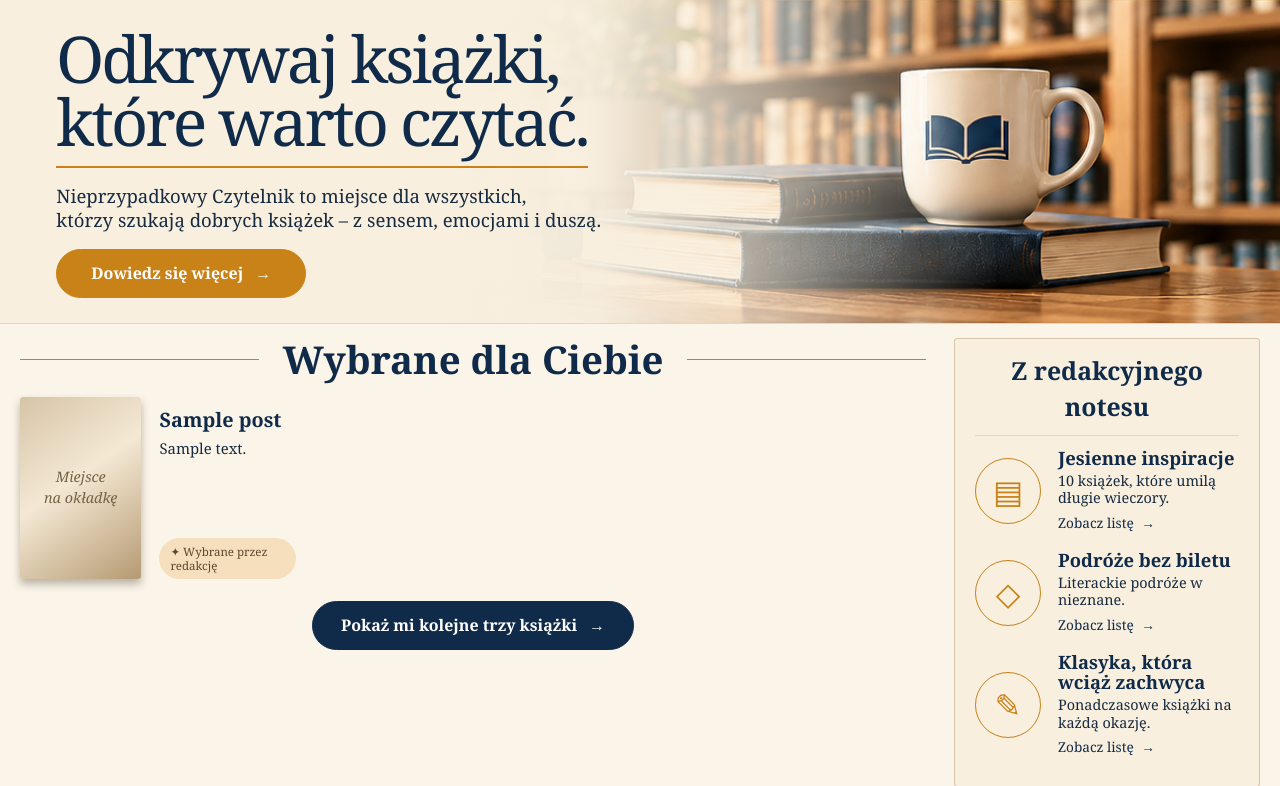
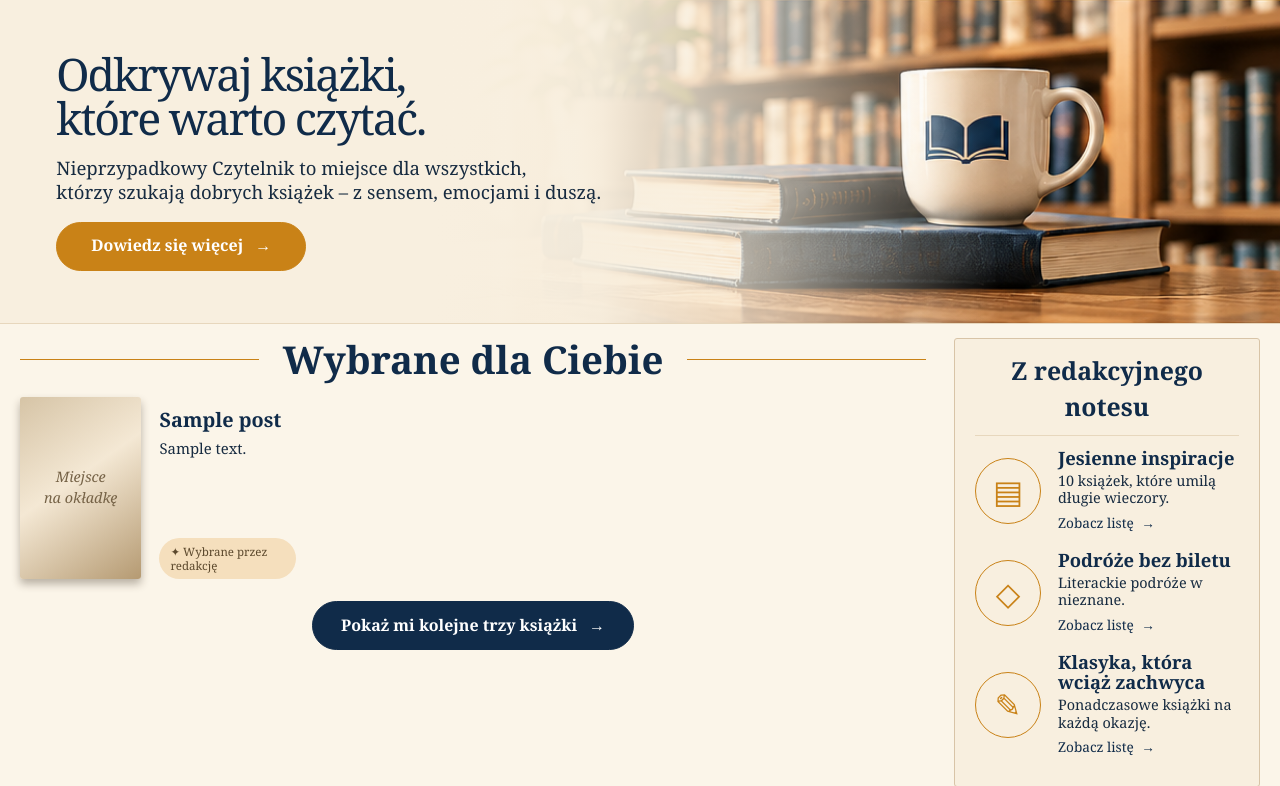
Before and after one commit to PJ-git-konto/Nieprzypadkowy-Czytelnik-WWW, a WordPress theme: template theme/front-page.php in a window 1280 px wide. Shown: the part 123-909 px from the top of the page. Run offline with PHP 8.4 and a stand-in for WordPress, Linux system fonts and the light colour scheme; the site name, menu and one post (Sample post) are stand-ins, and other content is empty.

Commit message:
Fix hero heading clipping and remove divider

```diff
--- a/theme/style.css
+++ b/theme/style.css
@@ -39,8 +39,8 @@ button,input{font:inherit}
 .nc-menu-toggle{display:none}
 .nc-main{width:100%;overflow:hidden}
 .nc-hero{position:relative;height:324px;min-height:0;display:flex;align-items:center;overflow:hidden;border-bottom:1px solid var(--nc-line);background-color:#f8efdf;background-image:linear-gradient(90deg,#f8efdf 0%,#f8efdf 34%,rgba(248,239,223,.96) 47%,rgba(248,239,223,.62) 61%,rgba(248,239,223,0) 78%),url("assets/images/hero-ksiazki-kubek.png");background-repeat:no-repeat;background-position:center,right center;background-size:100% 100%,auto 100%}
-.nc-hero-copy{position:relative;z-index:1;width:min(100%,780px);padding:27px 24px 25px max(4.4%,calc((100vw - 1430px)/2))}
-.nc-hero h1{display:table;margin:0 0 16px;padding-bottom:13px;border-bottom:2px solid var(--nc-gold);color:var(--nc-navy);font-size:clamp(calc(2.6rem - 2px),calc(5.2vw - 2px),calc(4.7rem - 2px));font-weight:400;line-height:.98;letter-spacing:-.045em}
+.nc-hero-copy{position:relative;z-index:1;width:min(100%,780px);padding:18px 24px 18px max(4.4%,calc((100vw - 1430px)/2))}
+.nc-hero h1{display:table;max-width:100%;margin:0 0 16px;padding:0;border:0;color:var(--nc-navy);font-size:clamp(2.2rem,3.5vw,3.4rem);font-weight:400;line-height:.98;letter-spacing:-.045em}
 .nc-hero-copy p{max-width:650px;margin:0 0 17px;font-size:clamp(1rem,1.45vw,1.28rem);line-height:1.3}
 .nc-button{display:inline-flex;align-items:center;justify-content:center;gap:12px;min-height:49px;padding:11px 28px;border:1px solid var(--nc-navy);border-radius:28px;background:var(--nc-navy);color:white;font-size:1rem;font-weight:700;cursor:pointer;transition:transform .2s,background .2s}
 .nc-button:hover{transform:translateY(-1px);background:#1c4267;color:white}
```
